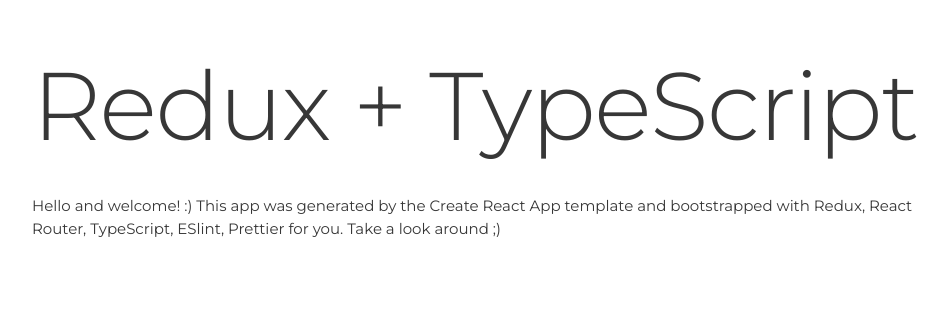
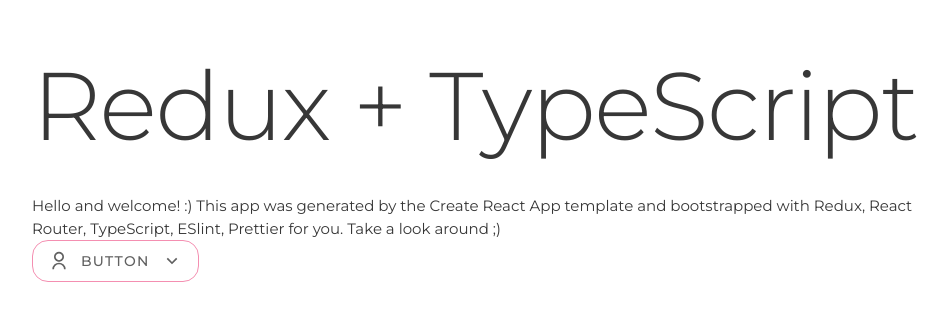
Before and after one commit to kedeinroga/get-that-home, a React (Create React App) app in the folder get-that-home/: page / in a window 1280 px wide. Shown: the top 320 px of the page, without its empty margins (160-1107 px from the left). Built offline with nearby package versions, Linux system fonts and the light colour scheme.

Commit message:
Styles for secundary prop were implemented

```diff
--- a/get-that-home/src/components/Button.tsx
+++ b/get-that-home/src/components/Button.tsx
@@ -12,21 +12,21 @@
   background-color: ${(props: IProps) =>
     props.secundary ? colors.white : colors.pink};
   color: ${colors.white};
-  border: ${colors.pink};
+  border: 1px solid
+    ${(props: IProps) => (props.secundary ? colors.pink : colors.white)};
   border-radius: 16px;
-
   display: flex;
   flex-direction: row;
   align-items: center;
   padding: 8px 16px;
 
   & > p {
-    color: ${colors.white};
+    color: ${(props: IProps) => (props.secundary ? colors.gray : colors.white)};
     margin: 0 12px;
   }
 
   & > svg {
-    fill: ${colors.white};
+    fill: ${(props: IProps) => (props.secundary ? colors.gray : colors.white)};
     font-size: 20px;
   }
 `
```
